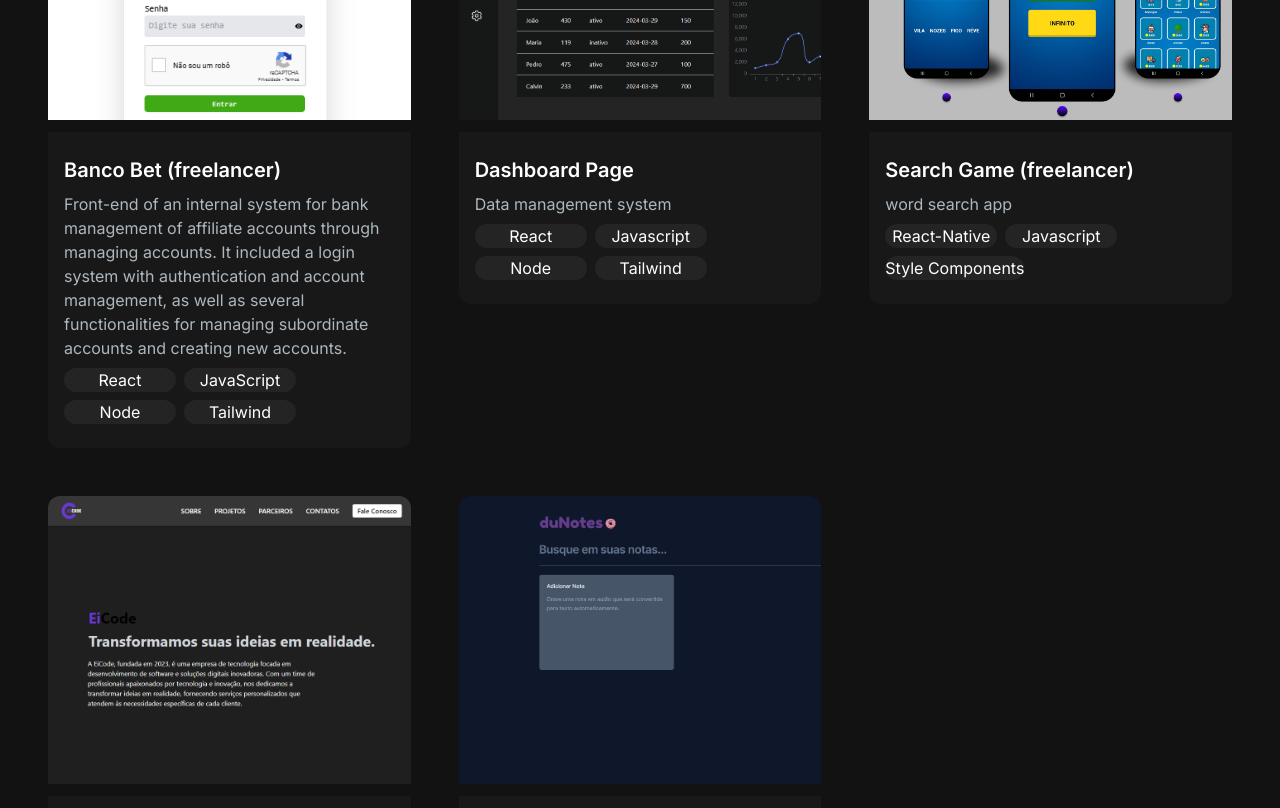
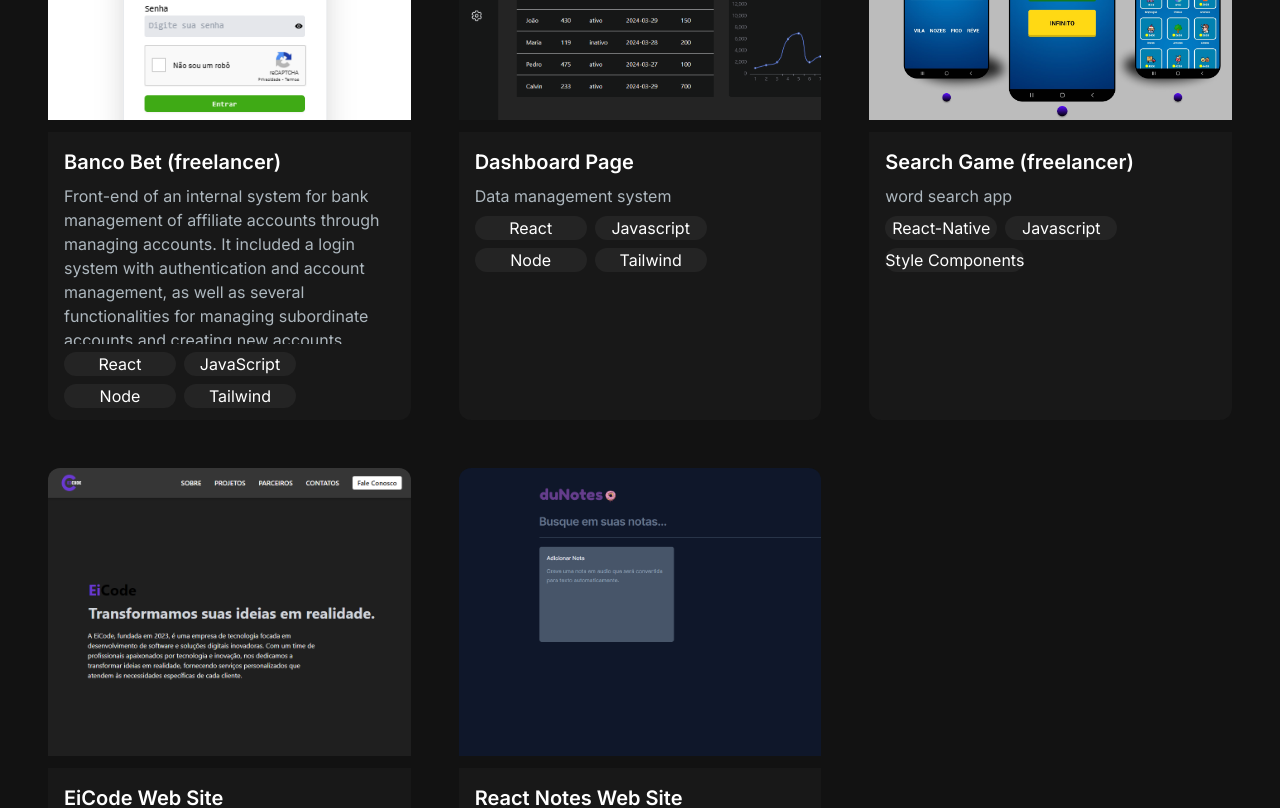
Before and after one commit to CalvinSoares/my-portfolio, a Next.js app: page / in a window 1280 px wide. Shown: the part 1940-2748 px from the top of the page. Built offline with nearby package versions, Linux system fonts and the light colour scheme.

Commit message:
style: improving responsi card

```diff
--- a/src/app/components/ProjectCard.jsx
+++ b/src/app/components/ProjectCard.jsx
@@ -1,27 +1,27 @@
-import React from 'react'
-import { CodeBracketIcon, EyeIcon } from '@heroicons/react/24/solid'
-import Link from 'next/link'
+import React from 'react';
+import { CodeBracketIcon, EyeIcon } from '@heroicons/react/24/solid';
+import Link from 'next/link';
 
 export default function ProjectCard({ imgUrl, title, description, gitUrl, previewUrl, tecnologias }) {
   return (
     <div>
       <div
-      className='h-52 md:h-72 rounded-t-xl relative group'
+      className='h-72 hover:h-96 duration-500 rounded-t-xl relative group'
       style={{ background: `url(${imgUrl})`, backgroundSize: "cover" }}
       >
-        <div className='overlay items-center justify-center absolute top-0 left-0 w-full h-full bg-[#181818] bg-opacity-0 hidden group-hover:flex group-hover:bg-opacity-80 ease-in-out transition-opacity duration-500 '>
-            <Link href={gitUrl} target='_blank'  className='h-14 w-14 mr-4 border-2 relative rounded-full border-[#ADB7BE] hover:border-white group/link'>
-                <CodeBracketIcon  className='h-10 w-10 text-[#ADB7BE] absolute top-1/2 left-1/2 transform -translate-x-1/2 -translate-y-1/2 cursor-pointer group-hover/link:text-white'/>
+        <div className='overlay items-center justify-center absolute top-0 left-0 w-full h-full bg-[#181818] bg-opacity-0 hidden group-hover:flex hover:bg-opacity-50 duration-700 '>
+            <Link href={gitUrl} target='_blank' className='h-14 w-14 mr-4 border-2 relative rounded-full border-[#583ebc] hover:border-white group/link'>
+                <CodeBracketIcon  className='h-10 w-10 text-[#583ebc] absolute top-1/2 left-1/2 transform -translate-x-1/2 -translate-y-1/2 cursor-pointer group-hover/link:text-white duration-500'/>
             </Link>
-            <Link href={previewUrl} target='_blank' className='h-14 w-14 border-2 relative rounded-full border-[#ADB7BE] hover:border-white group/link'>
-                <EyeIcon  className='h-10 w-10 text-[#ADB7BE] absolute top-1/2 left-1/2 transform -translate-x-1/2 -translate-y-1/2 cursor-pointer group-hover/link:text-white'/>
+            <Link href={previewUrl} target='_blank' className='h-14 w-14 border-2 relative rounded-full border-[#583ebc] hover:border-white group/link'>
+                <EyeIcon  className='h-10 w-10 text-[#583ebc] absolute top-1/2 left-1/2 transform -translate-x-1/2 -translate-y-1/2 cursor-pointer group-hover/link:text-white duration-500'/>
             </Link>
 
         </div>
       </div>
-      <div className='text-white rounded-b-xl mt-3 bg-[#181818] py-6 px-4'>
+      <div className='text-white h-72 rounded-b-xl mt-3 bg-[#181818] p-4'>
         <h5 className='text-xl font-semibold mb-2'>{title}</h5>
-        <p className='text-[#ADB7BE]'>{description}</p>
+        <p className='text-[#ADB7BE] overflow-y-auto max-h-40'>{description}</p> {/* Adicionando overflow-y-auto e max-h-36 */}
         <div className='flex flex-wrap items max-w-[400px]'>
           {tecnologias && tecnologias.map((tecnologia, index) => (
           <p key={index} className='bg-[#242424] rounded-3xl flex flex-row items-center justify-center min-w-28 mr-2 mt-2'>{tecnologia}</p>
@@ -29,5 +29,5 @@ export default function ProjectCard({ imgUrl, title, description, gitUrl, previe
         </div>
       </div>
     </div>
-  )
+  );
 }
```
